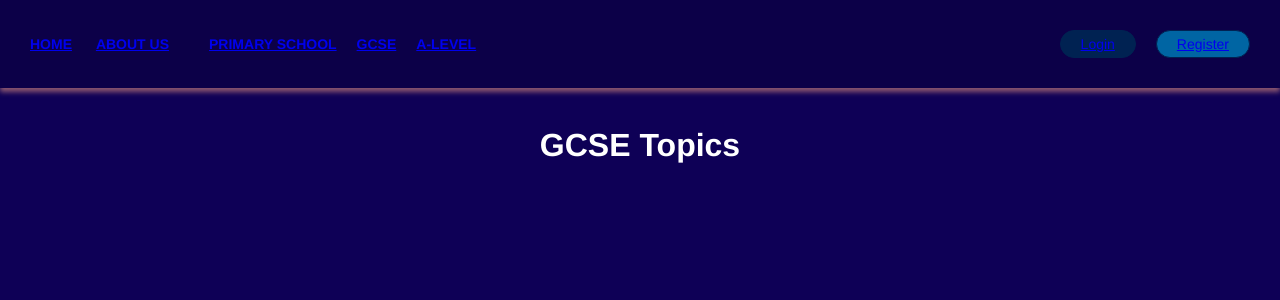
After one commit to jonnyjames10/university_project, a Flask app: page /gcse in a window 1280 px wide. The commit adds this page. Shown: the top 300 px of the page. Run offline with Flask 2, Linux system fonts and the light colour scheme; some web fonts are replaced.

Commit message:
Added links and new pages for the separate topic ages

```diff
--- a/education/routes.py
+++ b/education/routes.py
@@ -45,3 +45,15 @@ def login():
 def logout():
     logout_user()
     return redirect(url_for('home'))
+
+@app.route("/primary_school")
+def primary_school():
+    return render_template('primary_school.html')
+
+@app.route("/gcse")
+def gcse():
+    return render_template('gcse.html')
+
+@app.route("/a_level")
+def a_level():
+    return render_template('a_level.html')
--- a/education/static/style.css
+++ b/education/static/style.css
@@ -146,7 +146,6 @@ h1 {
     top: -20px;
     transform: translateY(0);
     transition: transform 200ms;
-    width: 76px;
 }
 
 .cut-short {
--- /dev/null
+++ b/education/templates/a_level.html
@@ -0,0 +1,4 @@
+{% extends "layout.html" %}
+{% block content %}
+    <h1>A-Level Topics</h1>
+{% endblock content %}
--- /dev/null
+++ b/education/templates/gcse.html
@@ -0,0 +1,4 @@
+{% extends "layout.html" %}
+{% block content %}
+    <h1>GCSE Topics</h1>
+{% endblock content %}
--- a/education/templates/layout.html
+++ b/education/templates/layout.html
@@ -13,9 +13,9 @@
                 <div><a href="{{ url_for('home') }}">Home</a></div>&nbsp
                 <div><a href="{{ url_for('about') }}">About Us</a></div>
                 <div> </div>
-                <div>Primary School</div>
-                <div>GCSE</div>
-                <div>A-Level</div>
+                <div><a href="{{ url_for('primary_school') }}">Primary School</a></div>
+                <div><a href="{{ url_for('gcse') }}">GCSE</a></div>
+                <div><a href="{{ url_for('a_level') }}">A-Level</a></div>
             </div>
             <div class="navbar-right">
             {% if current_user.is_authenticated %}
--- a/education/templates/login.html
+++ b/education/templates/login.html
@@ -8,12 +8,12 @@
         {{ form.csrf_token }}
         <div class="input-container ic1">
             {{ form.email(class_="input", placeholder=" ") }}
-            <div class="cut"></div>
+            <div class="cut" style="width:51px"></div>
             {{ form.email.label(class_="placeholder") }}
         </div>
         <div class="input-container ic2">
             {{ form.password(class_="input", placeholder=" ") }}
-            <div class="cut"></div>
+            <div class="cut" style="width:72px"></div>
             {{ form.password.label(class_="placeholder") }}
         </div>
         <button type="text" class="submit">Log In</button>
--- /dev/null
+++ b/education/templates/primary_school.html
@@ -0,0 +1,4 @@
+{% extends "layout.html" %}
+{% block content %}
+    <h1>Primary School Topics</h1>
+{% endblock content %}
```
Also changed, not shown: education/templates/register.html (+6 -6 lines).
